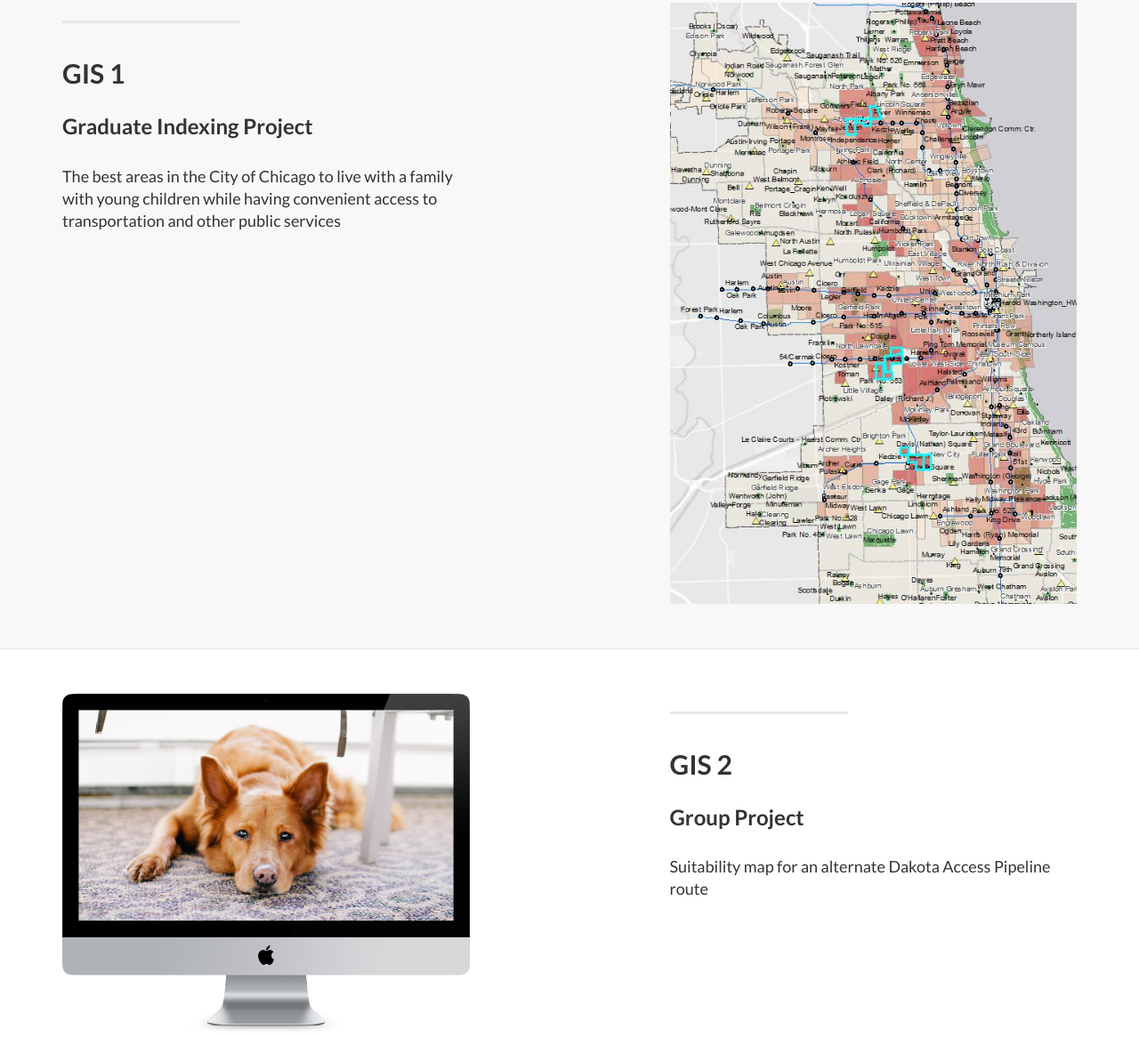
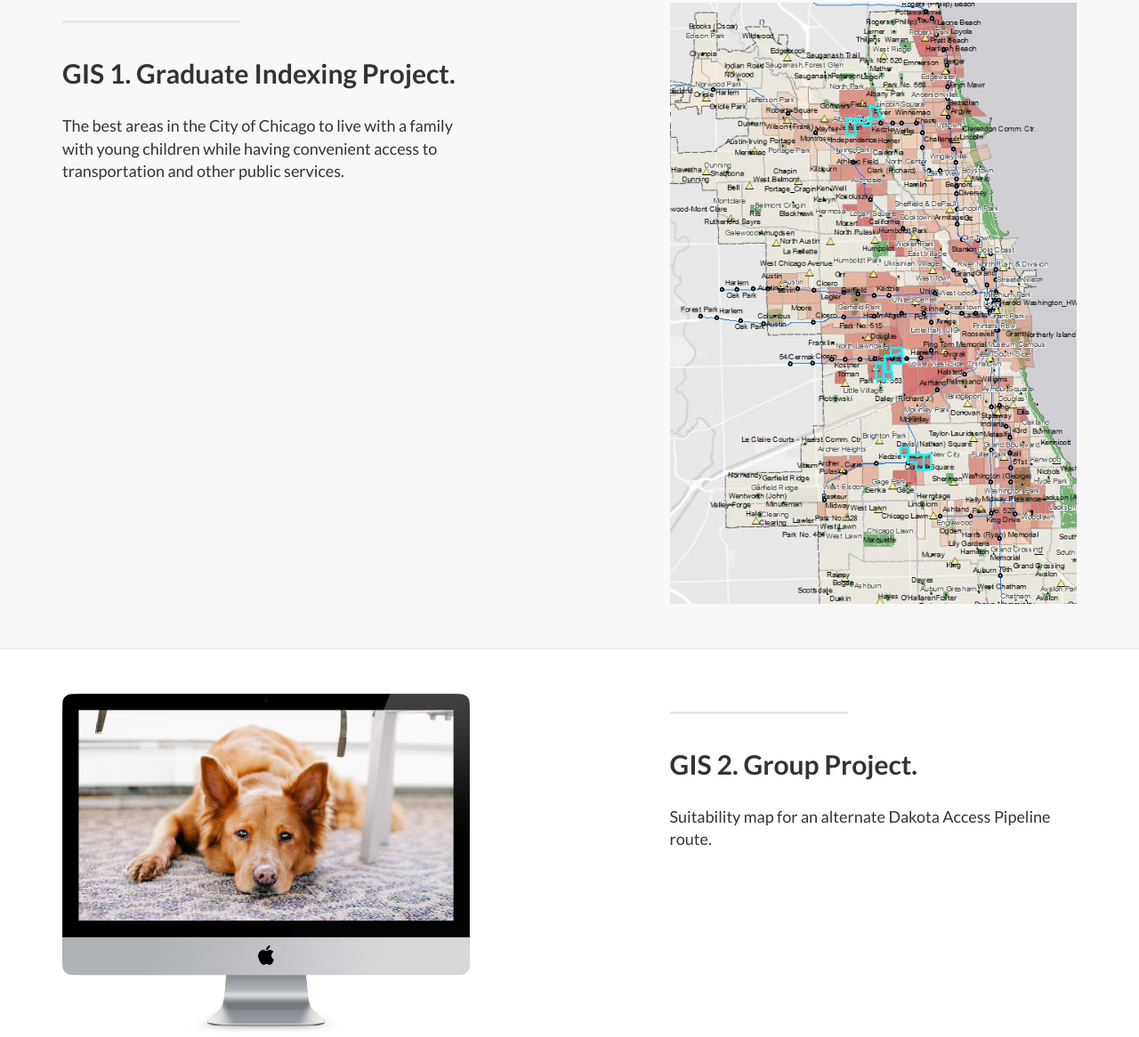
Before and after one commit to acastroroz/acastroroz.github.io, a plain HTML site: page index.html in a window 1280 px wide. Shown: the part 824-1990 px from the top of the page at 89% size. Drawn offline with Linux system fonts and the light colour scheme.

Commit message:
Update index.html

```diff
--- a/index.html
+++ b/index.html
@@ -107,9 +107,8 @@
                 <div class="col-lg-5 col-sm-6">
                     <hr class="section-heading-spacer">
                     <div class="clearfix"></div>
-                    <h2 class="section-heading">GIS 1 </h2>
-                    <h3 class="section-heading">Graduate Indexing Project </h3>
-			<p class="lead">The best areas in the City of Chicago to live with a family with young children while having convenient access to transportation and other public services</p>
+                    <h2 class="section-heading">GIS 1. Graduate Indexing Project. </h2>
+			<p class="lead">The best areas in the City of Chicago to live with a family with young children while having convenient access to transportation and other public services.</p>
                 </div>
                 <div class="col-lg-5 col-lg-offset-2 col-sm-6">
                     <img class="img-responsive" src="img/GIS1image.jpg" alt="">
@@ -130,9 +129,8 @@
                 <div class="col-lg-5 col-lg-offset-1 col-sm-push-6  col-sm-6">
                     <hr class="section-heading-spacer">
                     <div class="clearfix"></div>
-                    <h2 class="section-heading">GIS 2 </h2>
-                    <h3 class="section-heading">Group Project</h3>
-                    <p class="lead">Suitability map for an alternate Dakota Access Pipeline route</p>
+                    <h2 class="section-heading">GIS 2. Group Project. </h2>
+                    <p class="lead">Suitability map for an alternate Dakota Access Pipeline route.</p>
                 </div>
                 <div class="col-lg-5 col-sm-pull-6  col-sm-6">
                     <img class="img-responsive" src="img/dog.png" alt="">
@@ -153,8 +151,8 @@
                 <div class="col-lg-5 col-sm-6">
                     <hr class="section-heading-spacer">
                     <div class="clearfix"></div>
-                    <h2 class="section-heading">Google Web Fonts and<br>Font Awesome Icons</h2>
-                    <p class="lead">This template features the 'Lato' font, part of the <a target="_blank" href="http://www.google.com/fonts">Google Web Font library</a>, as well as <a target="_blank" href="http://fontawesome.io">icons from Font Awesome</a>.</p>
+                    <h2 class="section-heading">Urban Information Systems </h2>
+                    <p class="lead">Spatial analysis of the Chicago Public Schools' Safe Passages program. Violent crime reduction effectiveness. </p>
                 </div>
                 <div class="col-lg-5 col-lg-offset-2 col-sm-6">
                     <img class="img-responsive" src="img/phones.png" alt="">
```
